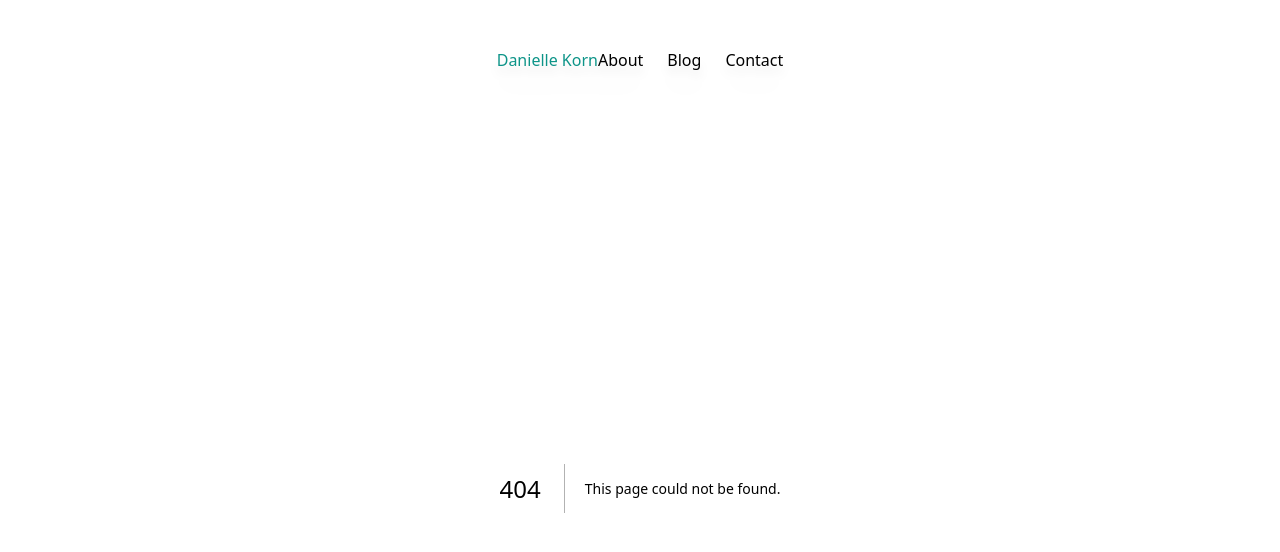
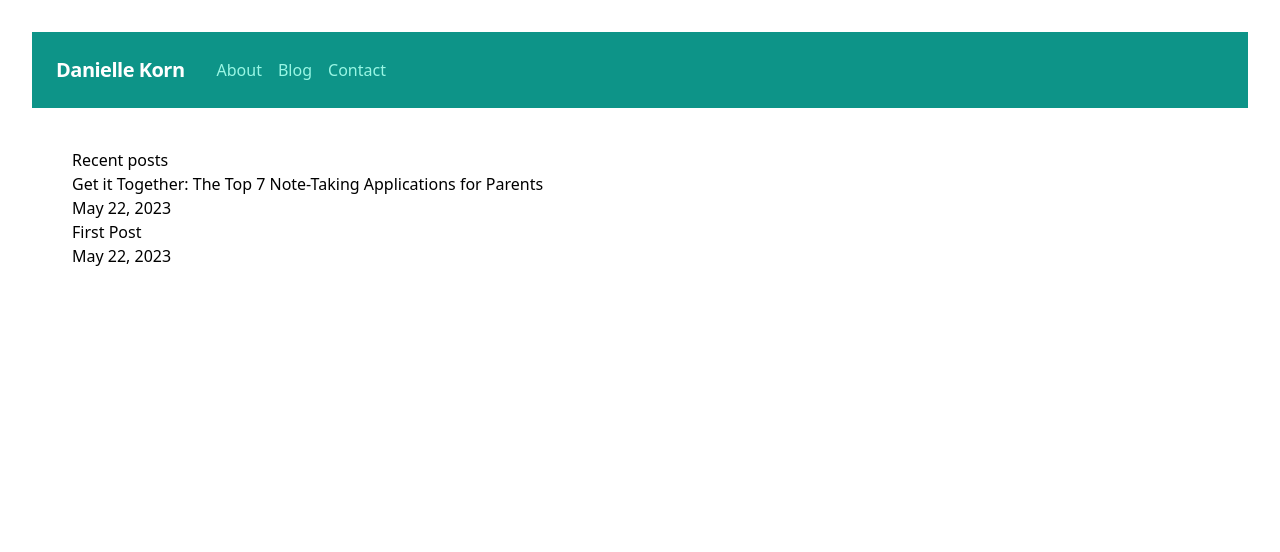
Before and after one commit to daniellekorn/nextjs-blog, a Next.js app: page /posts in a window 1280 px wide. Before the commit this address had no page. Shown: the top 552 px of the page. Built offline with nearby package versions, Linux system fonts and the light colour scheme.

Commit message:
better nav style

```diff
--- a/app/components/Navbar.tsx
+++ b/app/components/Navbar.tsx
@@ -2,16 +2,14 @@ import Link from "next/link";
 
 export default function Navbar() {
     return (
-        <nav className="flex p-4 sticky top-0 drop-shadow-xl z-10">
-            <div className="flex justify-between">
-                <h1 className="justify-start">
-                    <Link href="/" className="text-teal-600">Danielle Korn</Link>
-                </h1>
-                <div className="flex flex-row justify-center gap-6">
-                    <Link href="/about" className="hover:text-teal-400">About</Link>
-                    <Link href="/posts" className="hover:text-teal-400">Blog</Link>
-                    <Link href="/contact" className="hover:text-teal-400">Contact</Link>
-                </div>
+        <nav className="flex items-center justify-between flex-wrap bg-teal-600 p-6 sticky w-full">
+            <h1 className="flex font-semibold text-xl tracking-tight mr-8">
+                <Link href="/" className="semi-bold text-white">Danielle Korn</Link>
+            </h1>
+            <div className="block flex-grow lg:flex lg:items-center lg:w-auto">
+                <Link href="/about" className="mt-4 lg:inline-block lg:mt-0 text-teal-200 hover:text-white mr-4">About</Link>
+                <Link href="/posts" className="mt-4 lg:inline-block lg:mt-0 text-teal-200 hover:text-white mr-4">Blog</Link>
+                <Link href="/contact" className="mt-4 lg:inline-block lg:mt-0 text-teal-200 hover:text-white mr-4">Contact</Link>
             </div>
         </nav>
     )
--- /dev/null
+++ b/app/posts/page.tsx
@@ -0,0 +1,11 @@
+import Posts from "../components/Posts";
+
+export default async function PostPage({ params }: { params: { postId: string } }) {
+    return (
+      <main className="flex container mx-auto">
+        <div className="flex-col container mx-auto p-10">
+          <Posts/>
+        </div>
+      </main>
+    );
+  }
```
